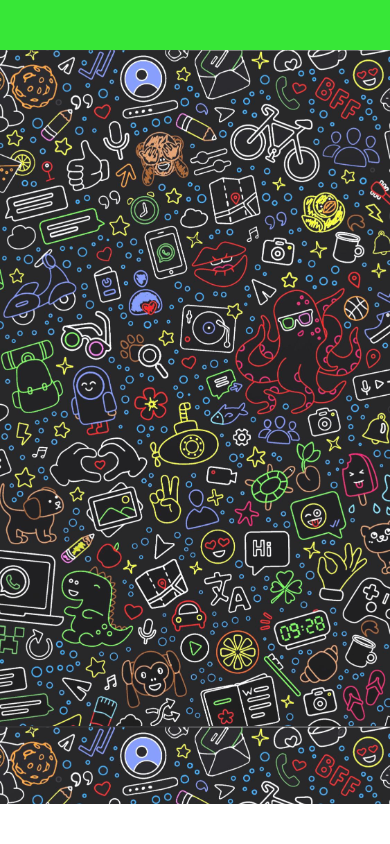
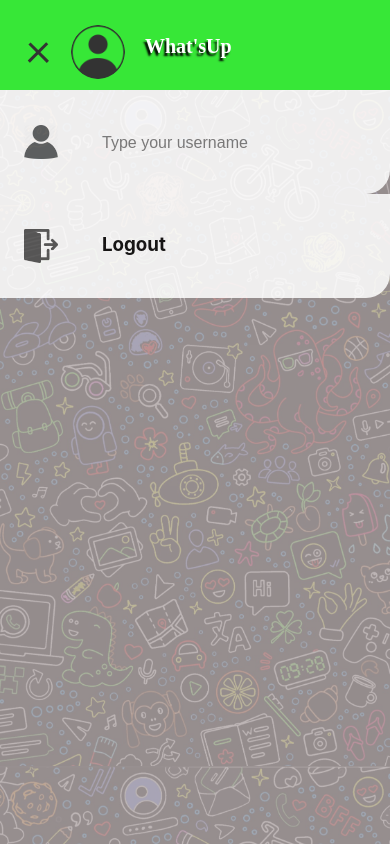
Before and after one commit to gabo1208/knative-go-chat-app, a React (Create React App) app in the folder web/: page / in a window 390 px wide. Built offline with nearby package versions, Linux system fonts and the light colour scheme.

Commit message:
added basic responsive behavior + updated build, still some work to do but after some of the functionality gets done

```diff
--- a/web/src/App.css
+++ b/web/src/App.css
@@ -105,3 +105,19 @@ header {
   max-width: 1890px;
   margin: auto;
 }
+
+/* animations */
+.fade-in {
+  animation: fadein 1s;
+  display: flex;
+  width: 100%;
+}
+
+@keyframes fadein {
+  from {
+    opacity: 0;
+  }
+  to   {
+    opacity: 1;
+  }
+}
--- a/web/src/App.js
+++ b/web/src/App.js
@@ -2,7 +2,7 @@ import React, { useState, useCallback } from 'react'
 import './App.css'
 import { Dashboard } from './components/dashboard/Dashboard'
 import userImg from './static/img/user.png'
-import { detectSmallScreen } from './utils/Helper'
+import { DetectSmallScreenWidth } from './utils/Helper'
 
 function App() {
   const [appState, setAppState] = useState({
@@ -30,9 +30,7 @@ function App() {
     return menuClass
   }
 
-  const renderDesktopHeader = () => (
-    <div className="header-container">
-      <div className="side-bar-header">
+  const renderAppMenu = () => (
     <div
       className={`app-container ${appState.menuBarClass}`}
       onClick={handleMenuClick}
@@ -45,20 +43,30 @@ function App() {
       <img className="header-img" alt="user-img.png" src={userImg} />
       <div className="app-title">What'sUp</div>
     </div>
+  )
+
+  const renderDesktopHeader = () => (
+    <>
+      <div className="side-bar-header">
+        {renderAppMenu()}
       </div>
       <div className="chat-header"></div>
-    </div>
+    </>
   )
 
   const renderMobileHeader = () => (
-    <div className="mobile-chat-header"></div>
+    <div className="mobile-chat-header">
+      {renderAppMenu()}
+    </div>
   )
   return (
     <div className="App">
       <header>
-        {detectSmallScreen()
+        <div className="header-container fade-in">
+          {DetectSmallScreenWidth()
             ? renderMobileHeader()
             : renderDesktopHeader()}
+        </div>
       </header >
       <Dashboard
         menuBarStatus={appState.menuBarClass !== ""}
--- a/web/src/components/dashboard/Dashboard.css
+++ b/web/src/components/dashboard/Dashboard.css
@@ -34,3 +34,17 @@
 .blocked .chat-input {
   pointer-events: none;
 }
+
+/* Mobile css */
+.mobile-dashboard {
+  display: flex;
+  width: 100%;
+}
+
+@media (max-width: 767px) {
+  .send-btn {
+    margin: auto 10px auto 0;
+    width: 50px;
+    opacity: 0.7;
+  }
+}
--- a/web/src/components/dashboard/Dashboard.js
+++ b/web/src/components/dashboard/Dashboard.js
@@ -3,11 +3,11 @@ import './Dashboard.css'
 import { Contacts } from './contacts/Contacts'
 import { Chat } from './chat/Chat'
 import { Menu } from './menu/Menu'
-import { detectSmallScreen } from '../../utils/Helper'
+import { DetectSmallScreenWidth } from '../../utils/Helper'
 
 export function Dashboard(props) {
   const [chatState, setChatState] = useState({
-    selectedChatIndex: 0,
+    selectedChatIndex: -1,
     connectedUsers: []
     // This while I implement typescript
     // userModel: {username: string, messages: {content: string, mine: bool}}
@@ -26,9 +26,8 @@ export function Dashboard(props) {
     setChatState({ ...chatState, selectedChatIndex })
   }, [setChatState, chatState])
 
-  const renderDesktopDashboard = () => (
-    <>
-      <div className="side-bar">
+  const renderMenuOrContacts = () => {
+    return <div className="fade-in">
       {props.menuBarStatus
         ? <Menu
           usernameSetter={props.usernameCallback}
@@ -42,7 +41,14 @@ export function Dashboard(props) {
           updateSelectedChatIndexCallback={updateSelectedChatIndexCallback}
         />}
     </div>
-      <div className="chat">
+  }
+
+  const renderDesktopDashboard = () => (
+    <>
+      <div className="side-bar fade-in">
+        {renderMenuOrContacts()}
+      </div>
+      <div className="chat fade-in">
         <Chat
           username={props.username}
           selectedChat={chatState.connectedUsers[chatState.selectedChat]}
@@ -53,14 +59,23 @@ export function Dashboard(props) {
     </>
   )
 
-  const renderMobileDashboard = () => (
-    <div className="mobile-dashboard"></div>
-  )
+  const renderMobileDashboard = () => {
+    return (<div className="mobile-dashboard">
+      {chatState.selectedChatIndex < 0
+        ? renderMenuOrContacts()
+        : <Chat
+          username={props.username}
+          selectedChat={chatState.connectedUsers[chatState.selectedChat]}
+          connectedUsersNumber={chatState.connectedUsers.length}
+          updateChatMessagesCallback={updateChatMessagesCallback}
+        />}
+    </div>)
+  }
 
   return (
     <div className="dashboard">
       <div className="app-container bg">
-        {detectSmallScreen()
+        {DetectSmallScreenWidth()
           ? renderMobileDashboard()
           : renderDesktopDashboard()}
       </div>
--- a/web/src/components/dashboard/chat/Chat.css
+++ b/web/src/components/dashboard/chat/Chat.css
@@ -61,8 +61,8 @@
 }
 
 .send-btn {
-  margin: auto 20px auto 0;
-  width: 54px;
+  margin: auto 18px auto 0;
+  width: 52px;
   opacity: 0.7;
 }
 
--- a/web/src/utils/Helper.js
+++ b/web/src/utils/Helper.js
@@ -1,3 +1,20 @@
-export function detectSmallScreen() {
-  return (window.innerWidth <= 800)
+import { useLayoutEffect, useState } from 'react';
+
+function useWindowWidth() {
+  const [size, setWidth] = useState(0);
+  useLayoutEffect(() => {
+    function updateWidth() {
+      setWidth(window.innerWidth);
+    }
+
+    window.addEventListener('resize', updateWidth);
+    updateWidth();
+
+    return () => window.removeEventListener('resize', updateWidth);
+  }, []);
+  return size;
 }
+
+export function DetectSmallScreenWidth() {
+  return (useWindowWidth() <= 767)
+}
```
Also changed, not shown: 13 other files (tests, documents, lock files or other folders). Lines whose indentation alone changed are shown as unchanged.
